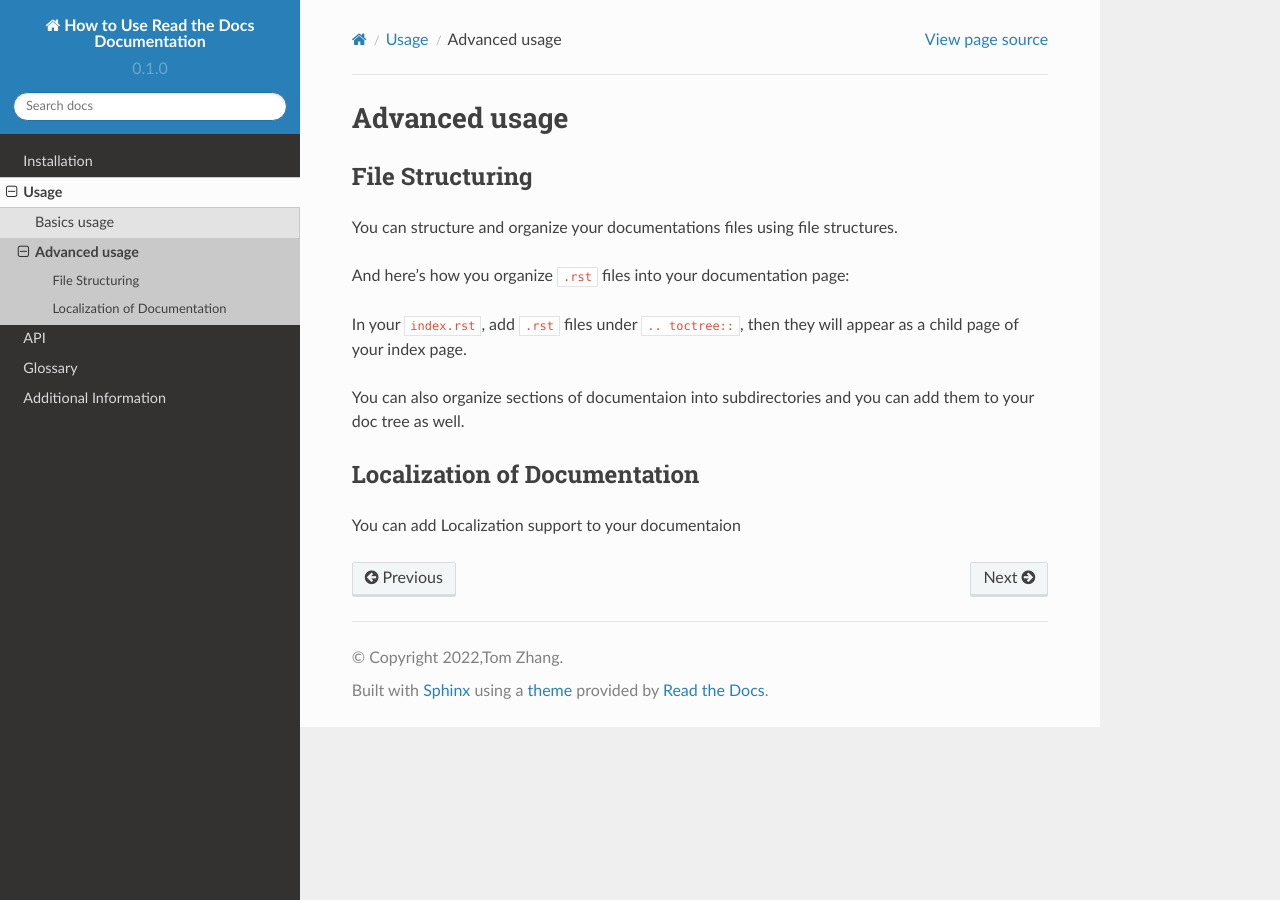
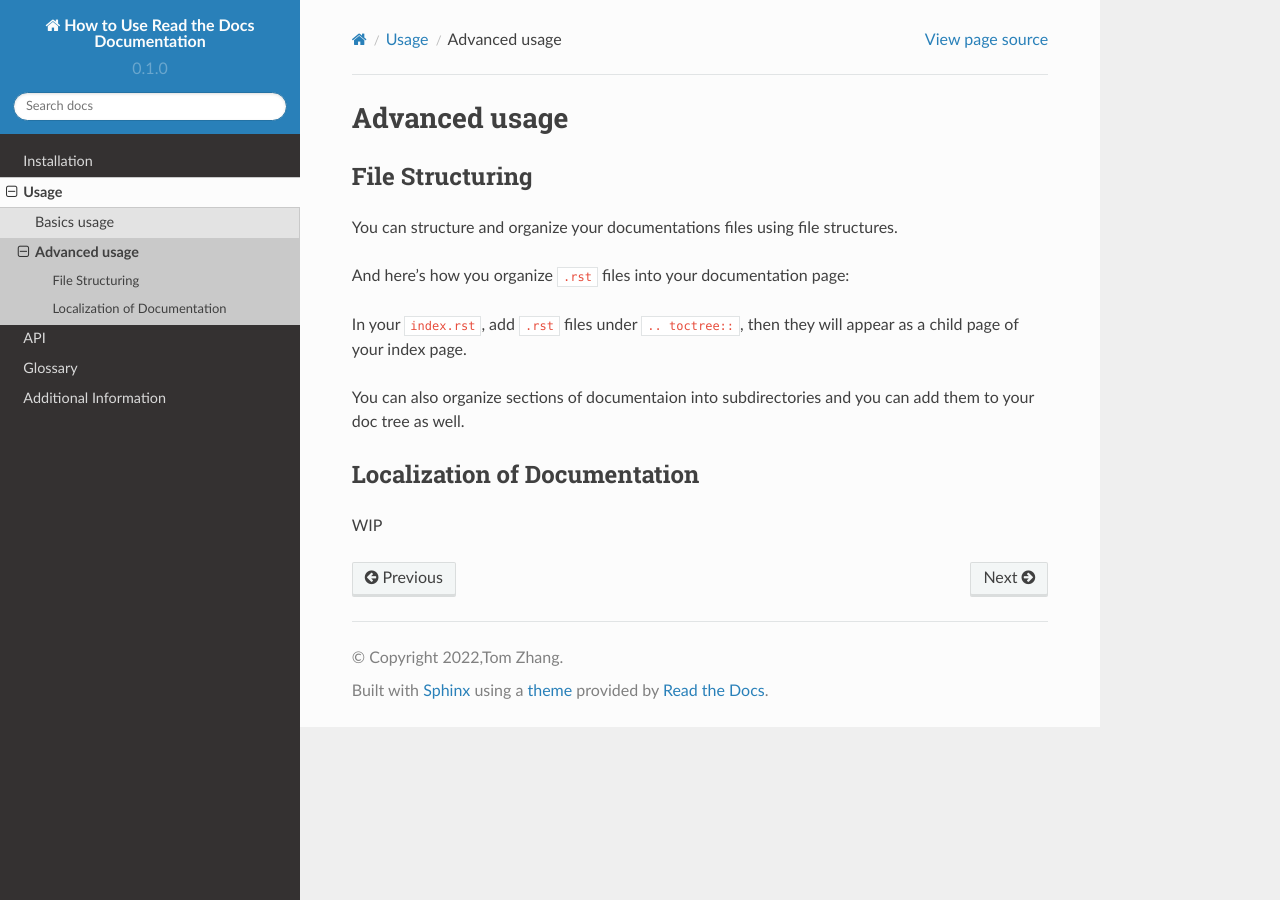
Before and after one commit to mza79/rtd-tutorial, a Sphinx documentation site: the page built from docs/source/usage/advanced.rst, in a window 1280 px wide. Built offline with Sphinx 7.4.7 and the Read the Docs theme 2.0.0, drawn with Linux system fonts in a browser that asks for light colours.

Commit message:
revised syntax

```diff
--- a/docs/source/usage/advanced.rst
+++ b/docs/source/usage/advanced.rst
@@ -22,4 +22,4 @@ add them to your doc tree as well.
 
 Localization of Documentation
 ------------------------------
-You can add Localization support to your documentaion
+WIP
```
Also changed, not shown: docs/source/installation.rst (+11 -0 lines).
